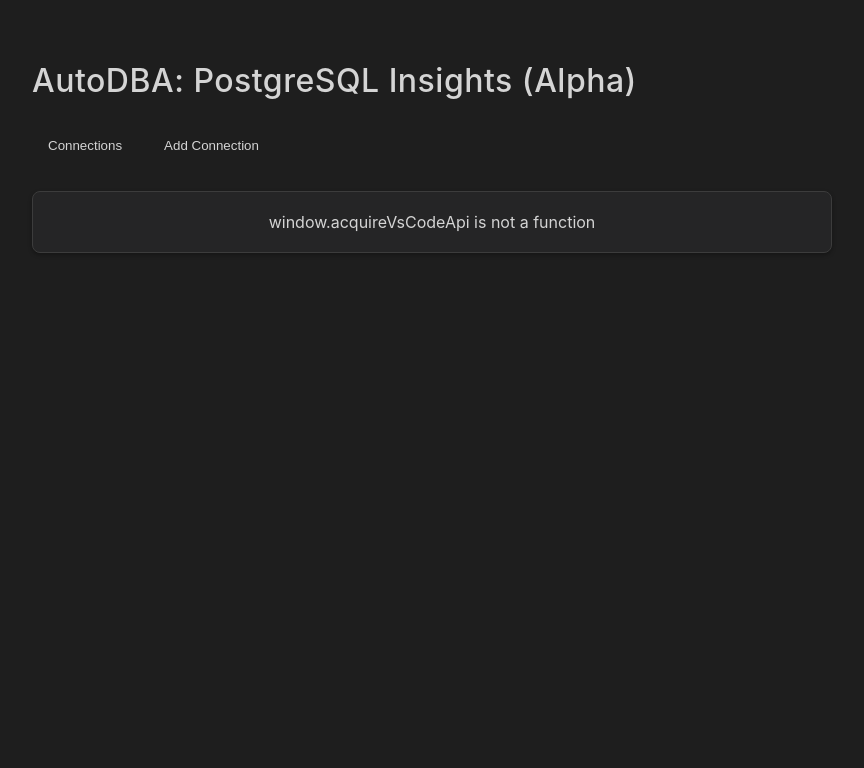
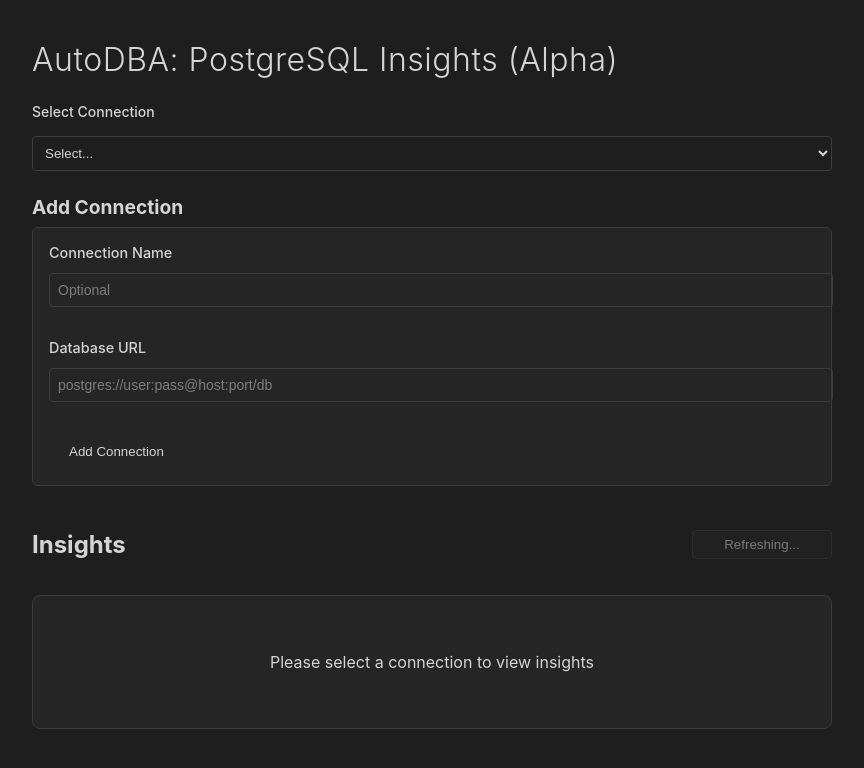
Before and after one commit to autodbalabs/project-autodba, a Svelte app in the folder vscode-extension/webview/: page / in a window 1280 px wide. Shown: the top 768 px of the page, without its empty margins (208-1072 px from the left). Built offline with nearby package versions, Linux system fonts and the light colour scheme; the HTML template or start-up script is replaced by a standard one.

Commit message:
feat: simplify UI with connection dropdown

```diff
--- a/vscode-extension/webview/src/App.svelte
+++ b/vscode-extension/webview/src/App.svelte
@@ -1,69 +1,62 @@
 <script>
-  import posthog from 'posthog-js'
   import { onMount } from 'svelte';
-  import router from '~/lib/router';
-  import ConnectionsRouter from './pages/connections/index.svelte';
+  import posthog from 'posthog-js';
+  import { vscode } from '~/lib/vscode';
   import Insights from './pages/Insights.svelte';
+  import ConnectionUrlForm from './components/connections/ConnectionUrlForm.svelte';
 
-  let selectedConnection = null;
+  let connections = [];
+  let selectedConnection = '';
 
   onMount(() => {
     if (typeof window !== 'undefined') {
-      posthog.init(
-        'phc_vLseNAgoHJmcJ91o4rILkZ5zN7FlP8bup42r2keIPQh',
-        {
-          api_host: 'https://us.i.posthog.com',
-          person_profiles: 'always',
-        }
-      )
+      posthog.init('phc_vLseNAgoHJmcJ91o4rILkZ5zN7FlP8bup42r2keIPQh', {
+        api_host: 'https://us.i.posthog.com',
+        person_profiles: 'always'
+      });
     }
 
-    router.navigate('connections/list');
-    router.onRouteChanged(({ path, fullPath }) => {
-      console.log('Navigating to', path, fullPath);
-      posthog.capture('page_view', { page: path });
+    vscode.postMessage({ command: 'connections:list' });
+
+    window.addEventListener('message', (event) => {
+      const message = event.data;
+      if (message.type === 'connections') {
+        connections = message.connections;
+        if (!selectedConnection && connections.length > 0) {
+          selectedConnection = connections[0].name;
+        }
+      } else if (message.type === 'success') {
+        vscode.postMessage({ command: 'connections:list' });
+      }
     });
   });
-
-  function showInsights(connection) {
-    selectedConnection = connection;
-    router.navigate('insights');
-  }
-
-  const isConnectionsRoute = router.isCurrentRoutePrefix('connections');
-  const isInsightsRoute = router.isCurrentRoute('insights');
 </script>
 
 <main>
   <div class="container">
     <h1>AutoDBA: PostgreSQL Insights (Alpha)</h1>
-    <div class="state-controls">
-      <button
-        class="state-toggle"
-        class:active={$isConnectionsRoute}
-        on:click={() => router.navigate('connections/list')}
-      >
-        Connections
-      </button>
-      <button
-        class="state-toggle"
-        on:click={() => router.navigate('connections/create')}
-      >
-        Add Connection
-      </button>
+
+    <div class="connection-select">
+      <label for="connection-select">Select Connection</label>
+      <select id="connection-select" bind:value={selectedConnection}>
+        <option value="" disabled selected>Select...</option>
+        {#each connections as conn}
+          <option value={conn.name}>{conn.name}</option>
+        {/each}
+      </select>
     </div>
 
-    {#if $isConnectionsRoute}
-      <ConnectionsRouter onShowInsights={showInsights} {selectedConnection} />
-    {:else if $isInsightsRoute}
-      <Insights connection={selectedConnection} />
-    {/if}
+    <div class="new-connection">
+      <h2>Add Connection</h2>
+      <ConnectionUrlForm onSaved={() => vscode.postMessage({ command: 'connections:list' })} />
+    </div>
+
+    <Insights connection={selectedConnection} />
   </div>
 </main>
 
 <style>
   main {
-    font-family: var(--vscode-font-family, -apple-system, BlinkMacSystemFont, 'Segoe UI', Roboto, Oxygen, Ubuntu, Cantarell, 'Open Sans', 'Helvetica Neue', sans-serif);
     padding: 20px;
     background-color: var(--dark-bg);
     min-height: 100vh;
@@ -73,58 +66,31 @@
   .container {
     max-width: 800px;
     margin: 0 auto;
-    padding: 20px;
+    display: flex;
+    flex-direction: column;
+    gap: 24px;
   }
 
   h1 {
-    color: var(--text-light);
-    margin-bottom: 20px;
-    font-size: 2em;
-    font-weight: 500;
+    margin: 0;
   }
 
-  .state-controls {
+  .connection-select {
     display: flex;
-    gap: 10px;
-    margin-bottom: 20px;
+    flex-direction: column;
+    gap: 8px;
   }
 
-  .state-toggle {
-    padding: 8px 16px;
-    background: var(--vscode-button-background);
-    color: var(--vscode-button-foreground);
-    border: none;
+  select {
+    padding: 8px;
     border-radius: 4px;
-    cursor: pointer;
-    transition: background-color 0.2s;
+    background: var(--vscode-input-background);
+    color: var(--vscode-input-foreground);
+    border: 1px solid var(--dark-border);
   }
 
-  .state-toggle:hover {
-    background: var(--vscode-button-hoverBackground);
-  }
-
-  .state-toggle.active {
-    background: var(--vscode-button-hoverBackground);
-  }
-
-  button {
-    margin: 10px 0;
-    padding: 10px 20px;
-    background-color: var(--vscode-button-background);
-    color: var(--vscode-button-foreground);
-    border: none;
-    border-radius: 6px;
-    cursor: pointer;
-    transition: all 0.3s ease;
-    font-weight: 500;
-  }
-
-  button:hover {
-    background-color: var(--vscode-button-hoverBackground);
-  }
-
-  button:disabled {
-    opacity: 0.5;
-    cursor: not-allowed;
+  .new-connection h2 {
+    margin: 0 0 8px 0;
+    font-size: 1.2em;
   }
 </style>
--- /dev/null
+++ b/vscode-extension/webview/src/components/connections/ConnectionUrlForm.svelte
@@ -0,0 +1,103 @@
+<script>
+  import { vscode } from '~/lib/vscode';
+  export let onSaved = () => {};
+
+  let name = '';
+  let url = '';
+  let error = '';
+
+  function parseUrl(dbUrl) {
+    const u = new URL(dbUrl);
+    return {
+      kind: 'postgresql',
+      host: u.hostname,
+      port: parseInt(u.port) || 5432,
+      username: decodeURIComponent(u.username),
+      password: decodeURIComponent(u.password),
+      dbname: u.pathname.replace(/^\//, '')
+    };
+  }
+
+  function handleSubmit(event) {
+    event.preventDefault();
+    try {
+      const connection = parseUrl(url);
+      vscode.postMessage({
+        command: 'connections:save',
+        name: name || connection.dbname || connection.host,
+        connection
+      });
+      name = '';
+      url = '';
+      error = '';
+    } catch (e) {
+      error = 'Invalid database URL';
+    }
+  }
+
+  const messageHandler = (event) => {
+    const message = event.data;
+    if (message.type === 'success') {
+      onSaved();
+    }
+  };
+
+  if (typeof window !== 'undefined') {
+    window.addEventListener('message', messageHandler);
+  }
+</script>
+
+<form class="connection-url-form" on:submit={handleSubmit}>
+  <div class="form-group">
+    <label>Connection Name</label>
+    <input type="text" bind:value={name} placeholder="Optional" />
+  </div>
+  <div class="form-group">
+    <label>Database URL</label>
+    <input type="text" bind:value={url} placeholder="postgres://user:pass@host:port/db" required />
+  </div>
+  {#if error}
+    <div class="error">{error}</div>
+  {/if}
+  <button type="submit">Add Connection</button>
+</form>
+
+<style>
+  .connection-url-form {
+    display: flex;
+    flex-direction: column;
+    gap: 12px;
+    background: var(--dark-bg-alt);
+    padding: 16px;
+    border-radius: 6px;
+    border: 1px solid var(--dark-border);
+  }
+
+  .form-group {
+    display: flex;
+    flex-direction: column;
+    gap: 4px;
+  }
+
+  label {
+    font-size: 0.9em;
+    color: var(--text-light);
+  }
+
+  input {
+    padding: 8px;
+    border-radius: 4px;
+    border: 1px solid var(--dark-border);
+    background: var(--vscode-input-background);
+    color: var(--vscode-input-foreground);
+  }
+
+  .error {
+    color: var(--error-red);
+    font-size: 0.9em;
+  }
+
+  button {
+    align-self: flex-start;
+  }
+</style>
```
